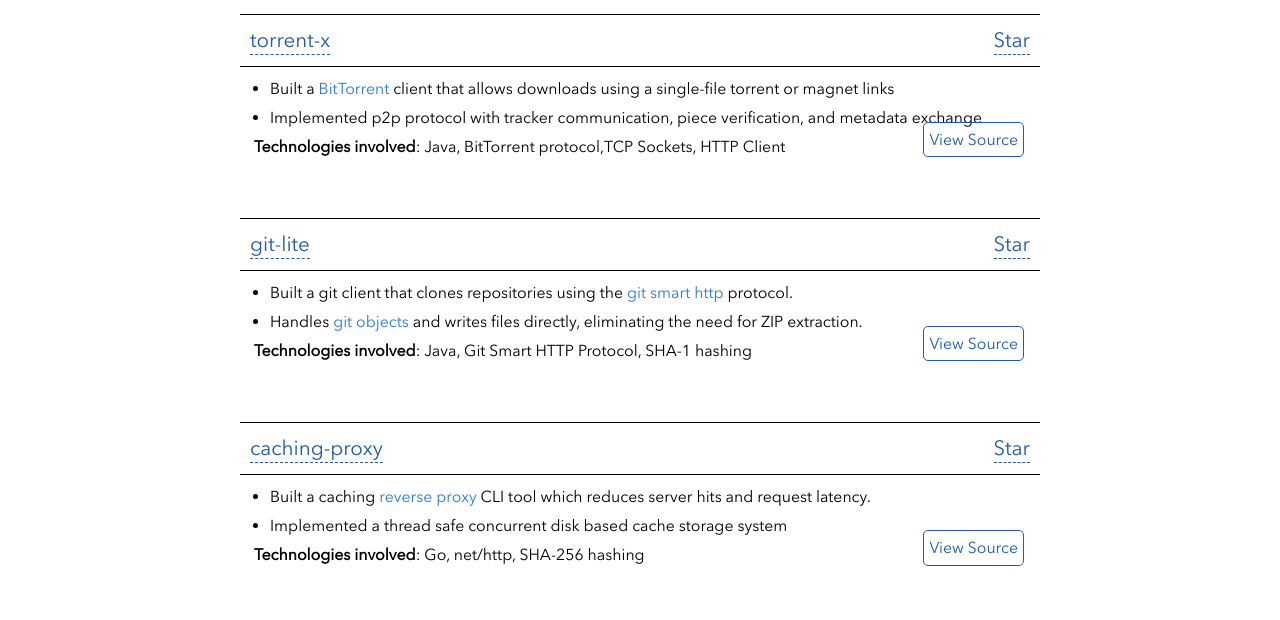
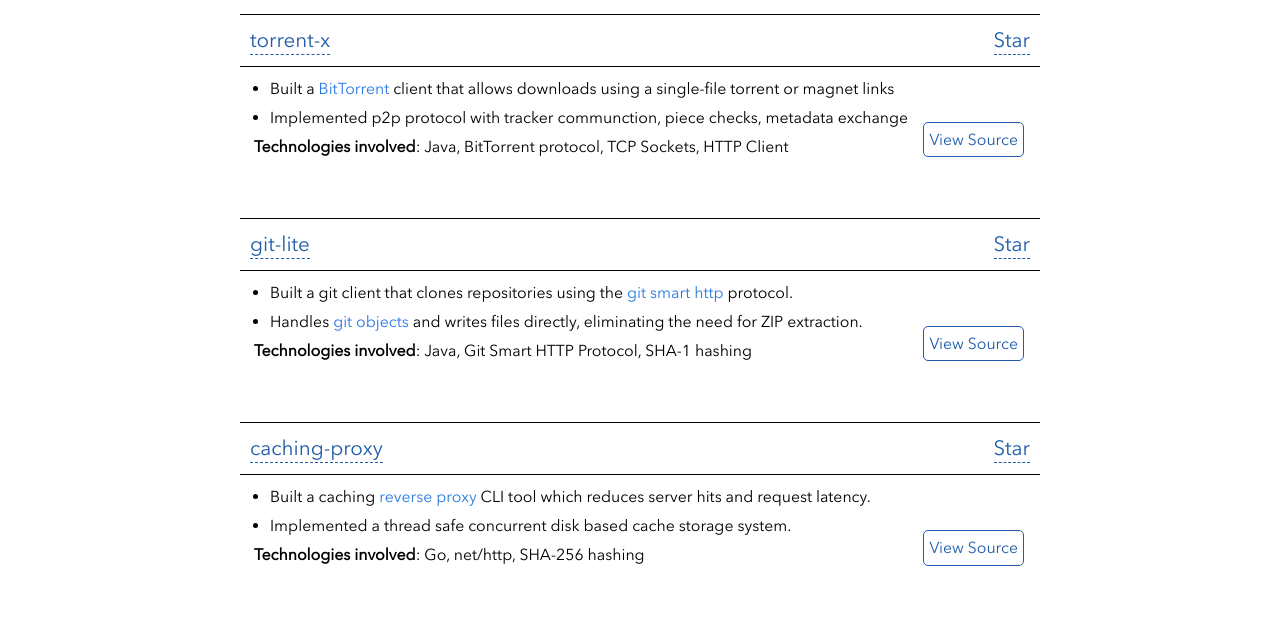
Before and after one commit to kpraveenkumar19/kpraveenkumar19.github.io, a Jekyll site: the page built from projects.html, in a window 1280 px wide. Shown: the part 514-1134 px from the top of the page. Built offline with Jekyll 4.4.1, drawn with Linux system fonts in a browser that asks for light colours; nearby versions of some CDN libraries.

Commit message:
Update Projects desc

```diff
--- a/_data/projects.yml
+++ b/_data/projects.yml
@@ -18,8 +18,8 @@
   source_url: "https://github.com/kpraveenkumar19/torrent-X"
   description:
     - Built a <a href="https://www.bittorrent.com">BitTorrent</a> client that allows downloads using a single-file torrent or magnet links
-    - Implemented p2p protocol with tracker communication, piece verification, and metadata exchange
-  tech: "Java, BitTorrent protocol,TCP Sockets, HTTP Client"
+    - Implemented p2p protocol with tracker communction, piece checks, metadata exchange
+  tech: "Java, BitTorrent protocol, TCP Sockets, HTTP Client"
 
 
 - name: "git-lite"
@@ -40,7 +40,7 @@
   source_url: "https://github.com/kpraveenkumar19/caching-proxy"
   description:
     - Built a caching <a href="https://www.cloudflare.com/en-in/learning/cdn/glossary/reverse-proxy/">reverse proxy</a> CLI tool which reduces server hits and request latency.
-    - Implemented a thread safe concurrent disk based cache storage system
+    - Implemented a thread safe concurrent disk based cache storage system.
   tech: "Go, net/http, SHA-256 hashing"
 
 - name: "mini-redis"
```
